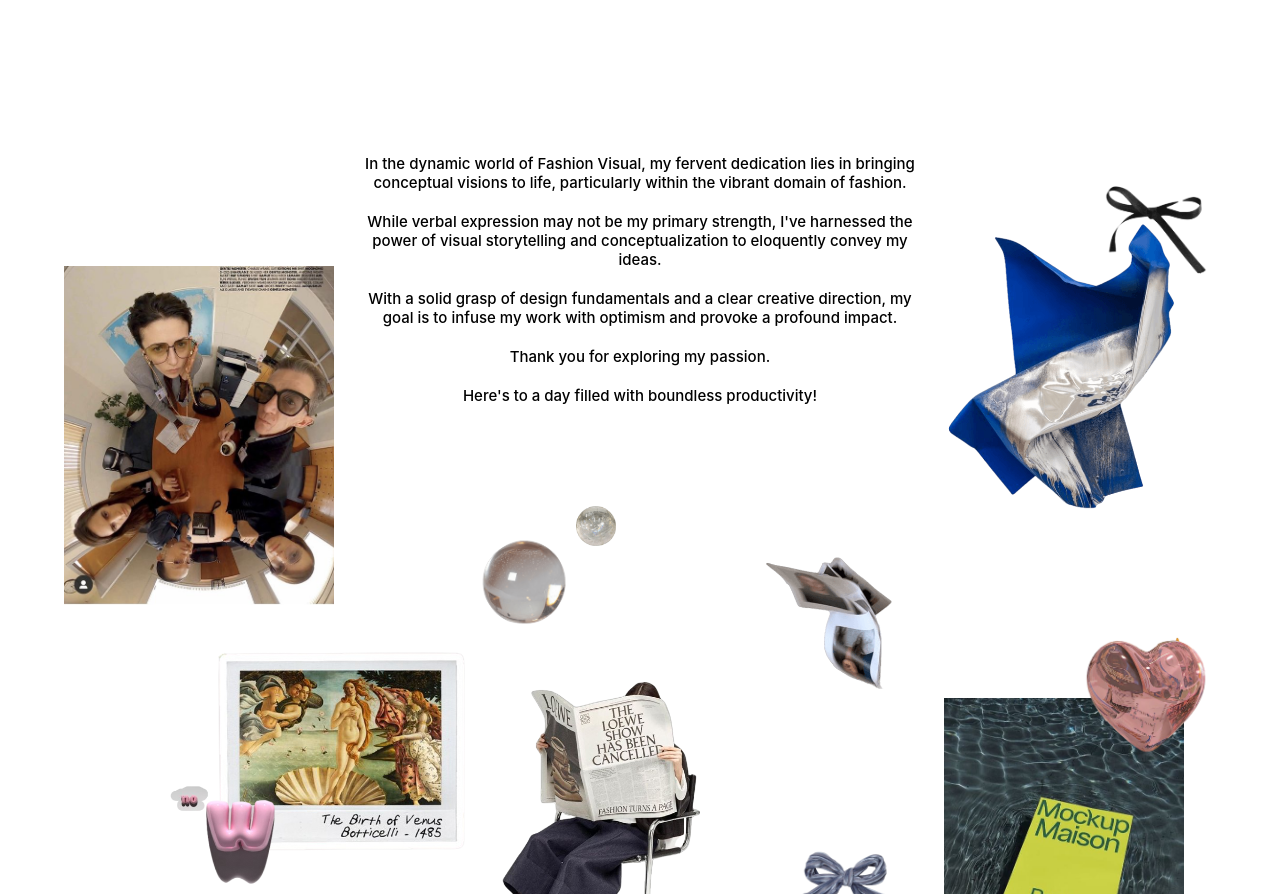
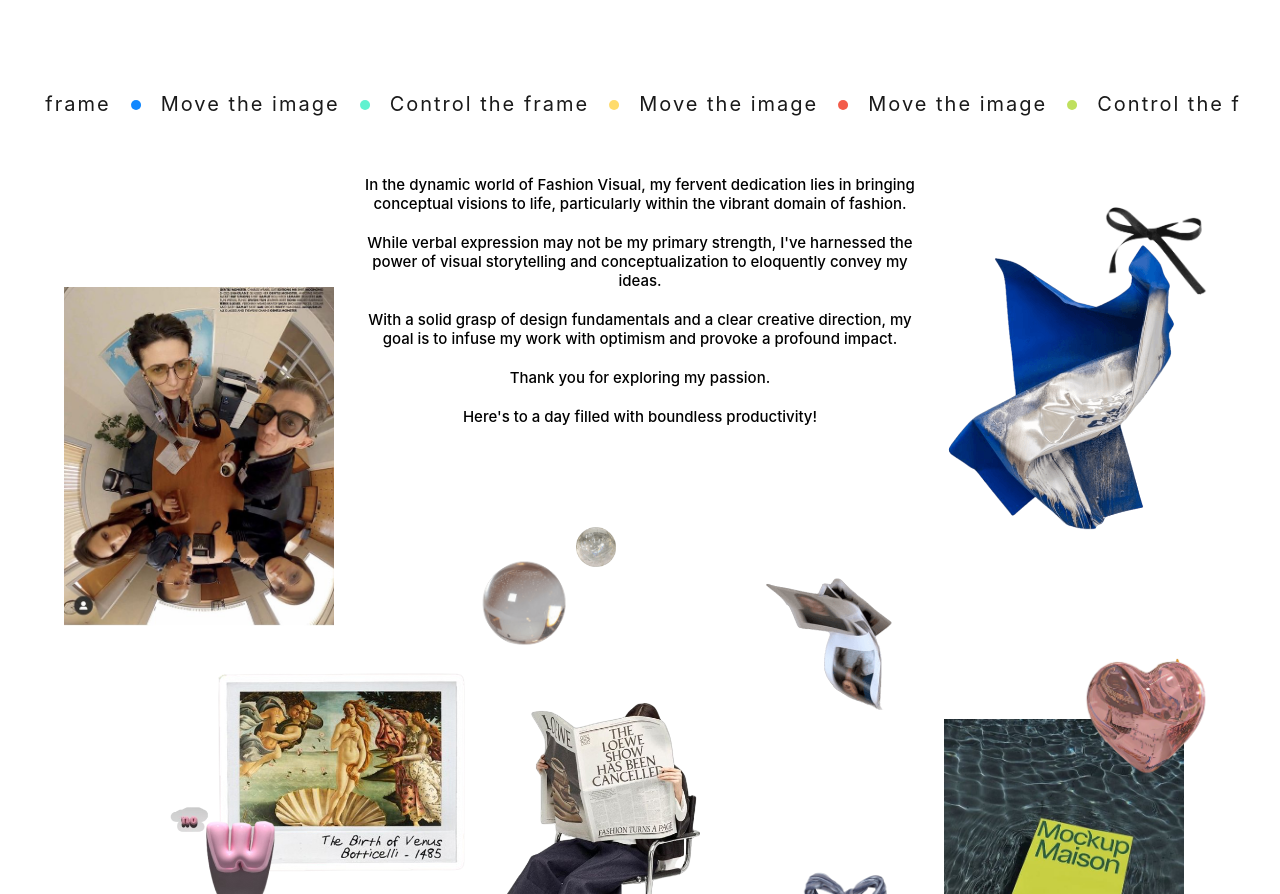
Before and after one commit to Dong-UI2902/gia-uyen, a React (Create React App) app: page / in a window 1280 px wide. Shown: the part 1600-2494 px from the top of the page. Built offline with nearby package versions, Linux system fonts and the light colour scheme.

Commit message:
add loop text to profile

```diff
--- a/src/App.scss
+++ b/src/App.scss
@@ -185,6 +185,64 @@
   height: 1850px;
   overflow: hidden;
   max-width: 100%;
+
+  .container {
+    display: flex;
+    white-space: nowrap;
+  }
+
+  .list {
+    display: flex;
+    align-items: top;
+    -webkit-animation: loop 20s infinite linear;
+    animation: loop 20s infinite linear;
+  }
+
+  .item-txt {
+    font-size: 20px;
+    line-height: 20px;
+    font-style: normal;
+    font-weight: normal;
+    letter-spacing: 0.1em;
+    color: #1a1a1a;
+  }
+
+  .item-d {
+    display: inline;
+  }
+
+  .item-dot {
+    max-width: 20px;
+    max-height: 20px;
+    margin: 0 20px;
+    padding: 5px;
+    border-radius: 50%;
+    display: inline-block;
+    transform: translateY(-1px);
+  }
+
+  .dot-r {
+    background-color: #f35c4a;
+  }
+  .dot-b {
+    background-color: #1188ff;
+  }
+  .dot-g {
+    background-color: #60f2d0;
+  }
+  .dot-y {
+    background-color: #ffdb6b;
+  }
+  .dot-t {
+    background-color: #bfe05e;
+  }
+
+  @keyframes loop {
+    100% {
+      -webkit-transform: translateX(-100%);
+      transform: translateX(-100%);
+    }
+  }
 
   &-content {
     text-align: center;
--- a/src/components/Profile.tsx
+++ b/src/components/Profile.tsx
@@ -19,6 +19,56 @@ const Profile = () => {
   return (
     <div>
       <section className="profile" id="profile">
+        <div className="container">
+          <div className="list">
+            <div className="item">
+              <span className="item-txt">Move the image</span>
+              <span className="item-d">
+                <p className="item-dot dot-t"></p>
+              </span>
+              <span className="item-txt">Control the frame</span>
+              <span className="item-d">
+                <p className="item-dot dot-b"></p>
+              </span>
+              <span className="item-txt">Move the image</span>
+              <span className="item-d">
+                <p className="item-dot dot-g"></p>
+              </span>
+              <span className="item-txt">Control the frame</span>
+              <span className="item-d">
+                <p className="item-dot dot-y"></p>
+              </span>
+              <span className="item-txt">Move the image</span>
+              <span className="item-d">
+                <p className="item-dot dot-r"></p>
+              </span>
+            </div>
+          </div>
+          <div className="list">
+            <div className="item">
+              <span className="item-txt">Move the image</span>
+              <span className="item-d">
+                <p className="item-dot dot-t"></p>
+              </span>
+              <span className="item-txt">Control the frame</span>
+              <span className="item-d">
+                <p className="item-dot dot-b"></p>
+              </span>
+              <span className="item-txt">Move the image</span>
+              <span className="item-d">
+                <p className="item-dot dot-g"></p>
+              </span>
+              <span className="item-txt">Control the frame</span>
+              <span className="item-d">
+                <p className="item-dot dot-y"></p>
+              </span>
+              <span className="item-txt">Move the image</span>
+              <span className="item-d">
+                <p className="item-dot dot-r"></p>
+              </span>
+            </div>
+          </div>
+        </div>
         {/* <div
           onMouseDown={add}
           onMouseUp={remove}
```
